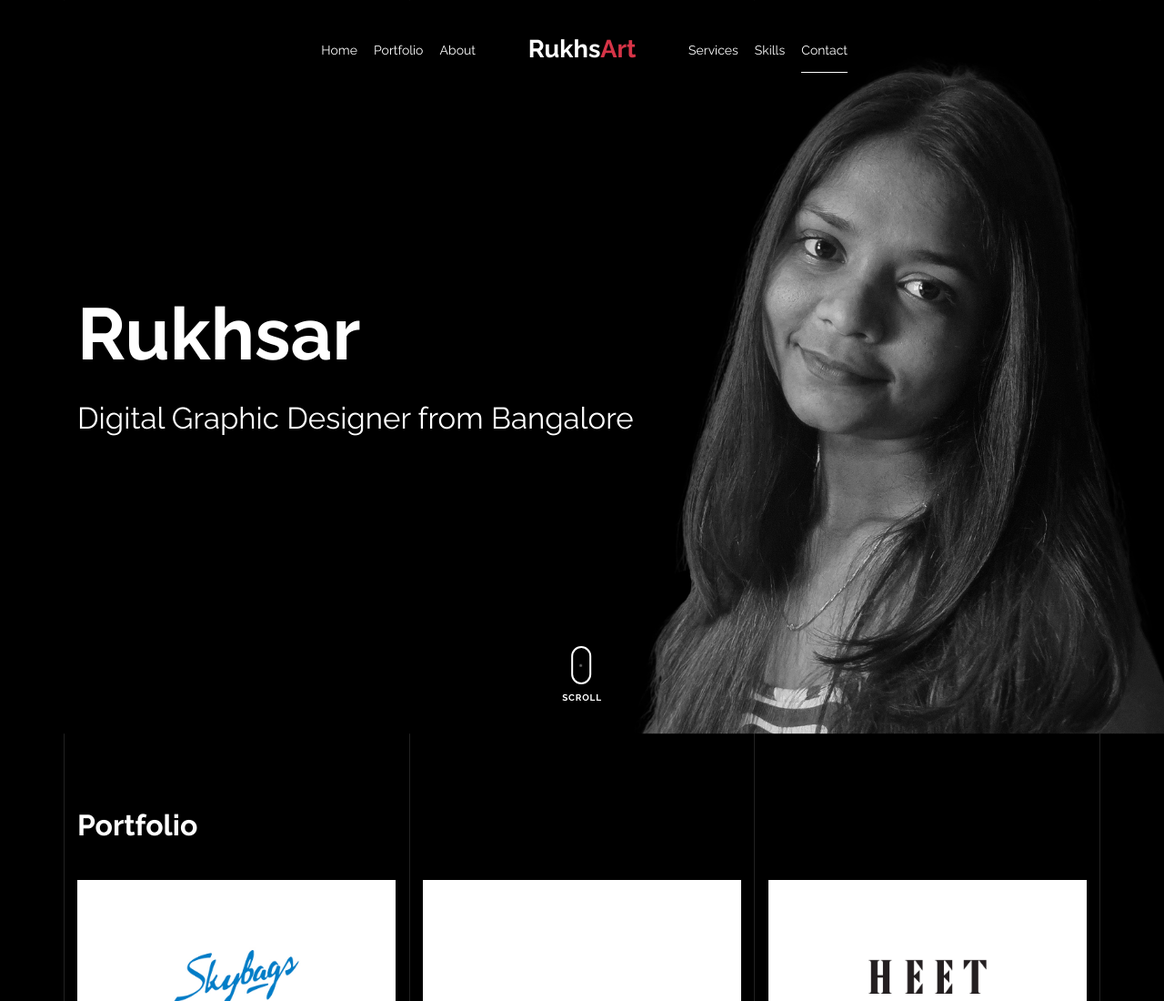
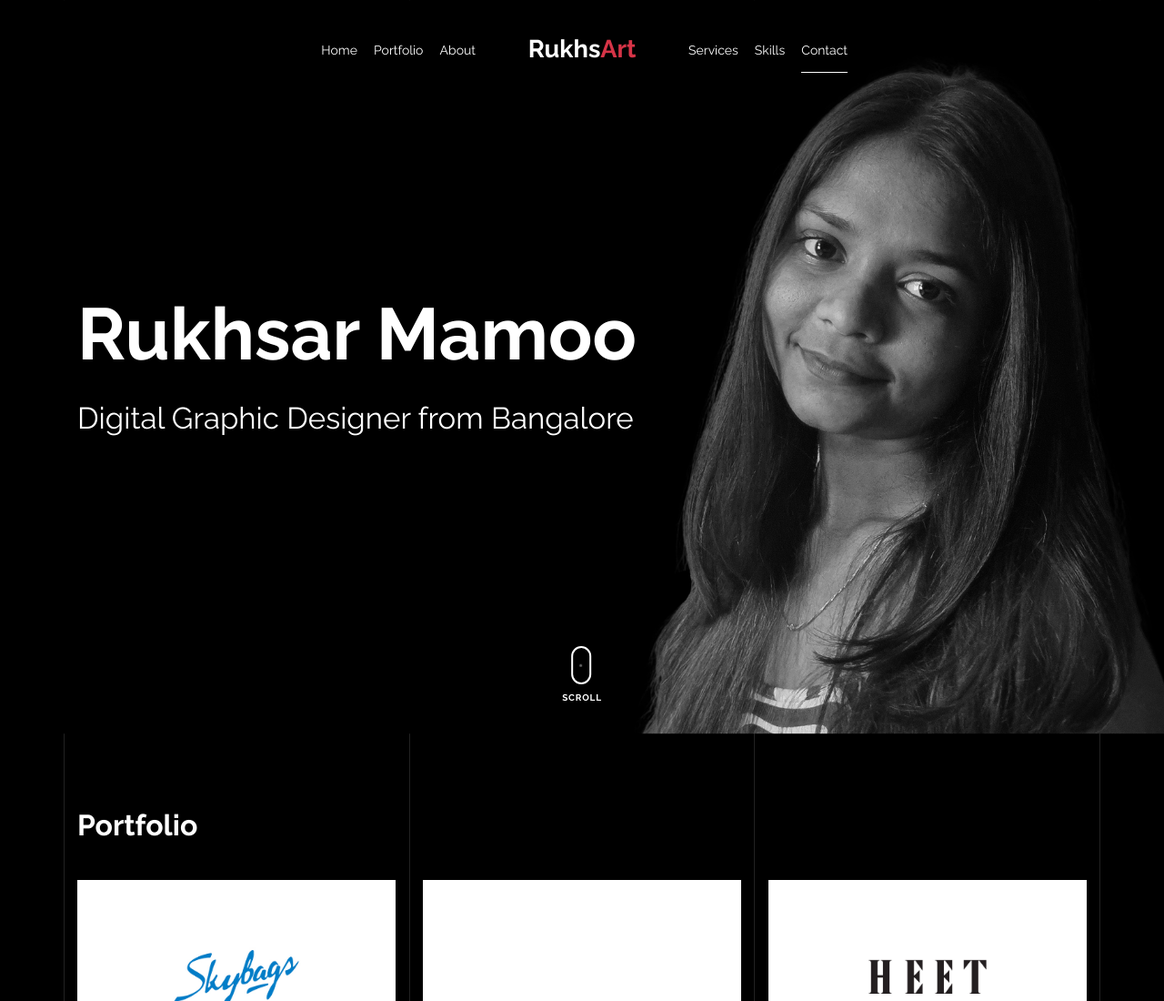
Before and after one commit to amaanzaid1/Home, a plain HTML site: page index.html in a window 1280 px wide. Shown: the top 1100 px of the page at 91% size. Drawn offline with nearby package versions, Linux system fonts and the light colour scheme; files whose address does not match are found by name.

Commit message:
index.html

```diff
--- a/index.html
+++ b/index.html
@@ -88,7 +88,7 @@
           <div class="row align-items-center">
 
             <div class="col-md-9 mx-left text-left">
-              <h1 class="heading gsap-reveal-hero">Rukhsar</h1>
+              <h1 class="heading gsap-reveal-hero">Rukhsar Mamoo </h1>
               <h2 class="subheading gsap-reveal-hero">Digital Graphic Designer from Bangalore</h2>
             </div>
 
```
